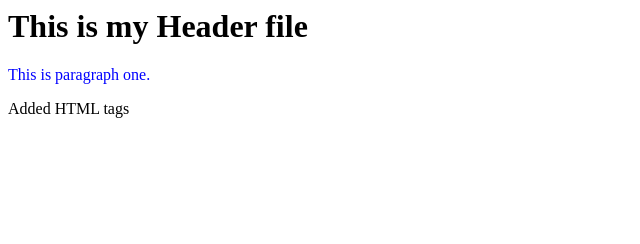
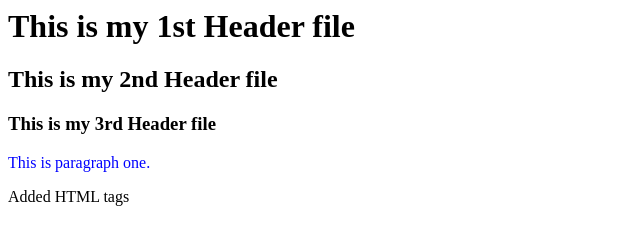
Before and after one commit to DarbhaPreetham/SshRemoteRepo, a plain HTML site: page index.html in a window 1280 px wide. Shown: the whole page, without its empty margins (0-640 px from the left). Drawn offline with Linux system fonts and the light colour scheme.

Commit message:
Added the header lines, Thanksgit add index.html

```diff
--- a/index.html
+++ b/index.html
@@ -9,7 +9,9 @@
 
 
   </head>
-  <h1> This is my Header file </h1>
+  <H1> This is my 1st Header file </H1>
+  <H2> This is my 2nd Header file </H2>
+  <H3> This is my 3rd Header file </H3>
   <p>
     This is paragraph one.
   </p>
```
